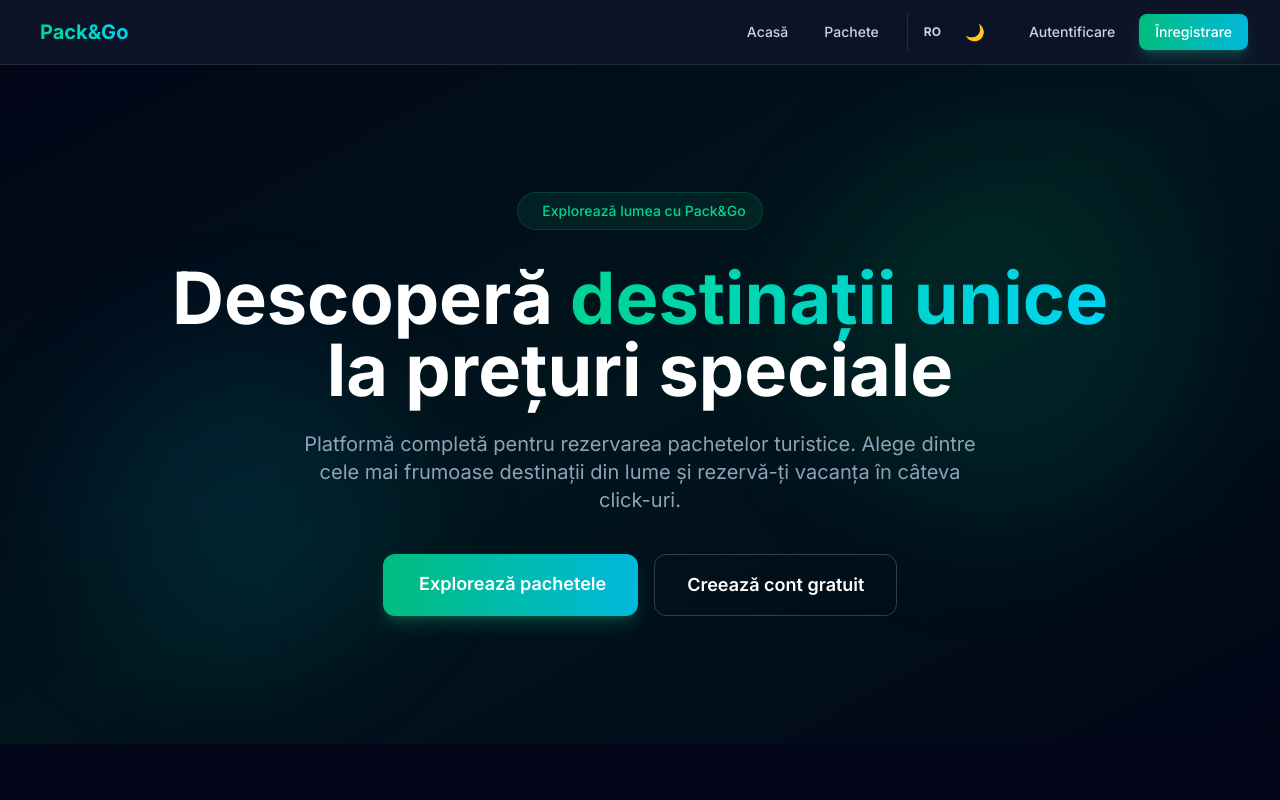
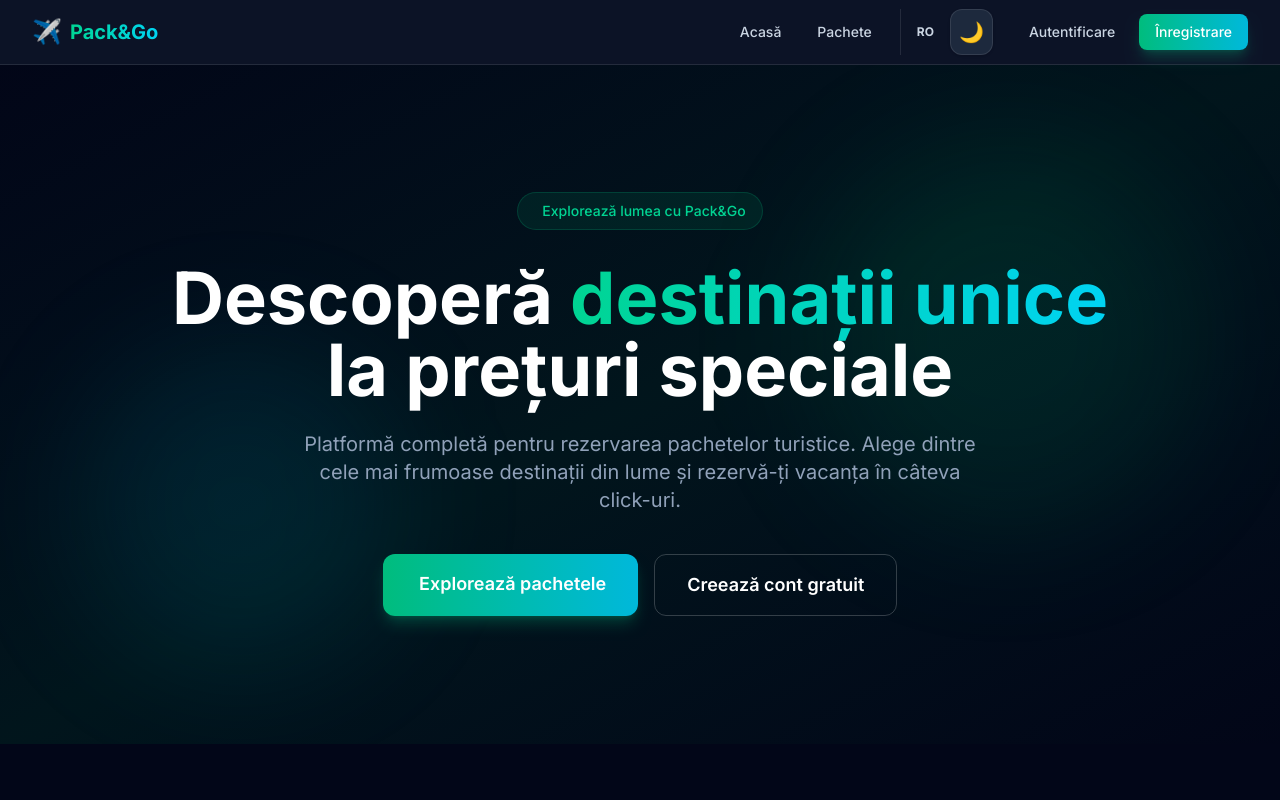
Before and after one commit to butiucmaria23/Licenta, a Next.js app: page / in a window 1280 px wide. Shown: the top 800 px of the page. Built offline with nearby package versions, Linux system fonts and the light colour scheme; no server answers; the database is empty.

Commit message:
UI: make theme toggle button more prominent with background and border

```diff
--- a/src/components/Navbar.tsx
+++ b/src/components/Navbar.tsx
@@ -21,7 +21,7 @@ export default function Navbar() {
         <div className="flex items-center justify-between h-16">
           {/* Logo */}
           <Link href="/" className="flex items-center gap-2 group">
-            <span className="text-2xl">️</span>
+            <span className="text-2xl">✈️</span>
             <span className="text-xl font-bold bg-gradient-to-r from-emerald-500 to-cyan-500 dark:from-emerald-400 dark:to-cyan-400 bg-clip-text text-transparent group-hover:from-emerald-600 group-hover:to-cyan-600 dark:group-hover:from-emerald-300 dark:group-hover:to-cyan-300 transition-all">
               Pack&Go
             </span>
@@ -70,11 +70,11 @@ export default function Navbar() {
               </button>
               {mounted && (
                 <button
-                  onClick={() => setTheme(theme === 'light' ? 'dark' : theme === 'dark' ? 'system' : 'light')}
-                  title={theme === 'light' ? 'Switch to dark' : theme === 'dark' ? 'Switch to system' : 'Switch to light'}
-                  className="p-2 rounded-lg text-slate-600 dark:text-slate-300 hover:bg-slate-100 dark:hover:bg-white/10 transition-all text-base"
+                  onClick={() => setTheme(theme === 'light' ? 'dark' : 'light')}
+                  title={theme === 'light' ? 'Switch to dark' : 'Switch to light'}
+                  className="p-2 rounded-xl bg-slate-100 dark:bg-slate-800 border border-slate-200 dark:border-white/10 text-slate-600 dark:text-slate-300 hover:bg-slate-200 dark:hover:bg-slate-700 transition-all text-xl shadow-sm"
                 >
-                  {theme === 'dark' ? '🌙' : theme === 'system' ? '🖥️' : '☀️'}
+                  {theme === 'dark' ? '🌙' : '☀️'}
                 </button>
               )}
             </div>
@@ -119,10 +119,10 @@ export default function Navbar() {
             </button>
             {mounted && (
               <button
-                onClick={() => setTheme(theme === 'light' ? 'dark' : theme === 'dark' ? 'system' : 'light')}
-                className="p-2 rounded-lg text-slate-600 dark:text-slate-300"
+                onClick={() => setTheme(theme === 'light' ? 'dark' : 'light')}
+                className="p-2 rounded-xl bg-slate-100 dark:bg-slate-800 border border-slate-200 dark:border-white/10 text-slate-600 dark:text-slate-300 text-xl shadow-sm"
               >
-                {theme === 'dark' ? '🌙' : theme === 'system' ? '🖥️' : '☀️'}
+                {theme === 'dark' ? '🌙' : '☀️'}
               </button>
             )}
             <button
```
